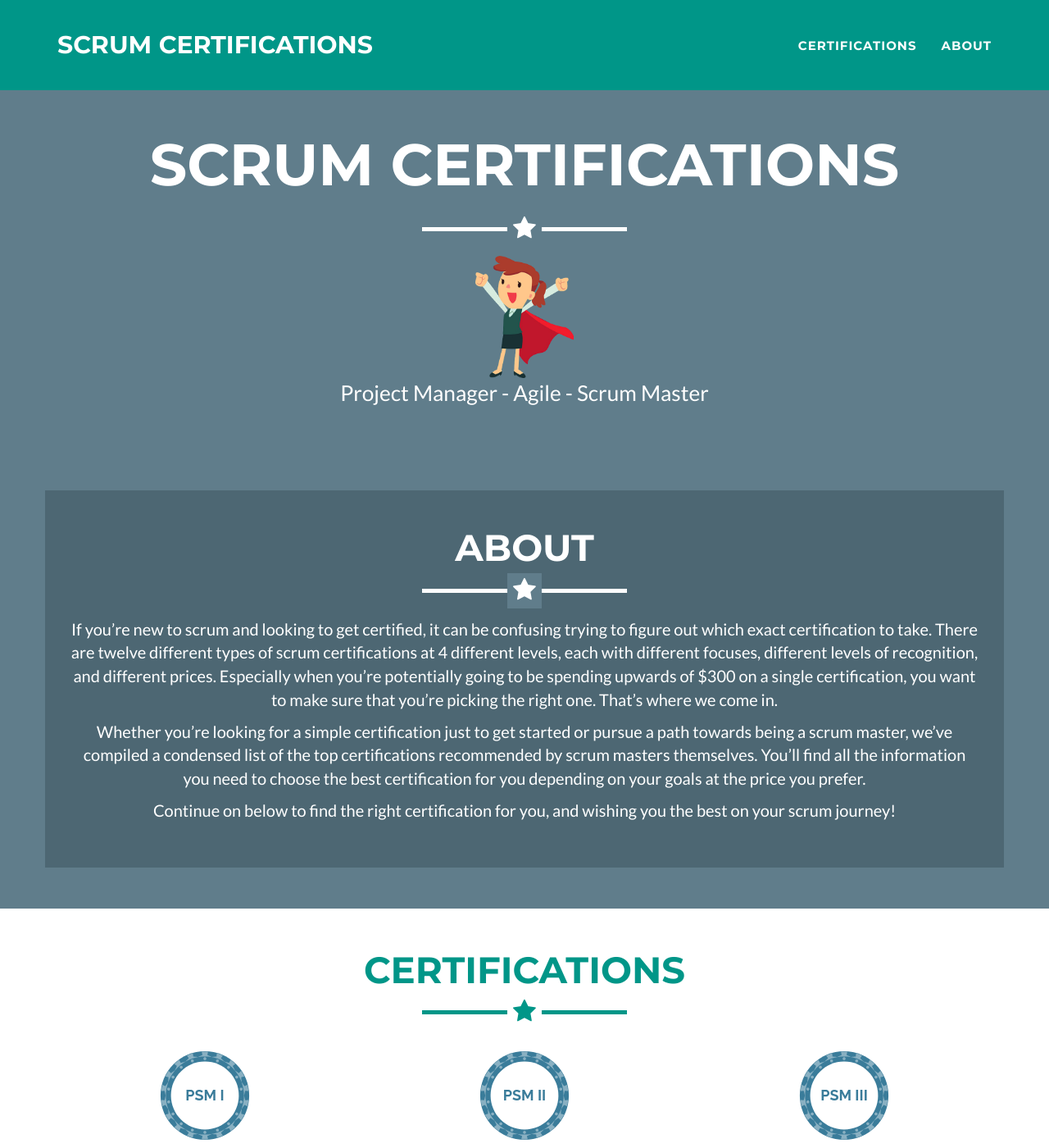
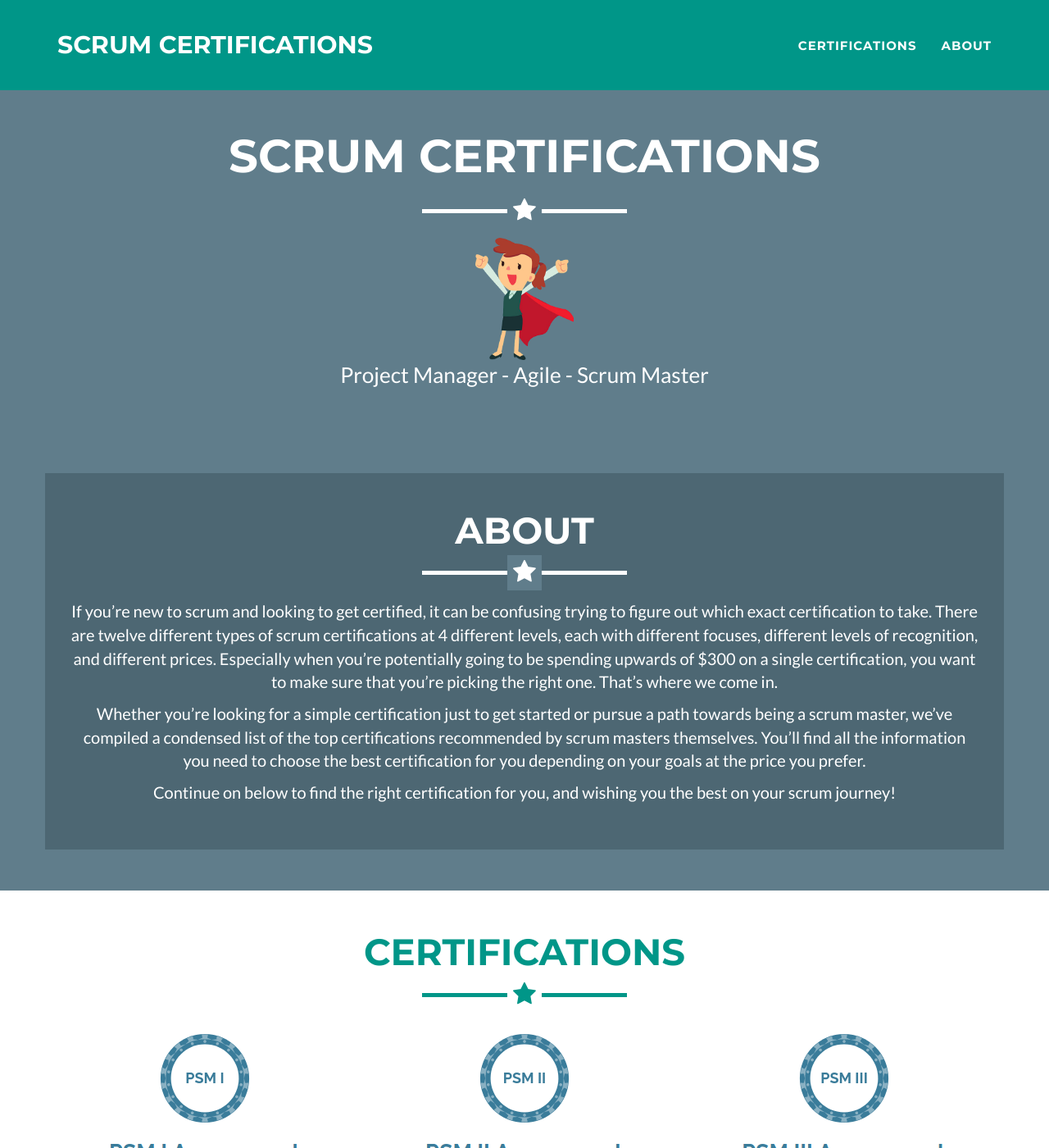
Before and after one commit to sali210/scrum-certsite, a Jekyll site: the page built from _posts/2014-07-18-project-1.markdown, in a window 1280 px wide and 1400 px high. Shown: the whole window at 82% size. Built offline with Jekyll 4.4.1, drawn with Linux system fonts in a browser that asks for light colours.

Commit message:
fixed spacing

```diff
--- a/_includes/css/main.css
+++ b/_includes/css/main.css
@@ -120,7 +120,7 @@ header .intro-text .skills {
     }
 
     header .intro-text .name {
-        font-size: 4.75em;
+        font-size: 3.75em;
     }
 
     header .intro-text .skills {
@@ -340,7 +340,7 @@ footer {
 }
 
 footer h3 {
-    margin-bottom: 30px;
+    margin-bottom: 5px;
 }
 
 footer .footer-above {
```
